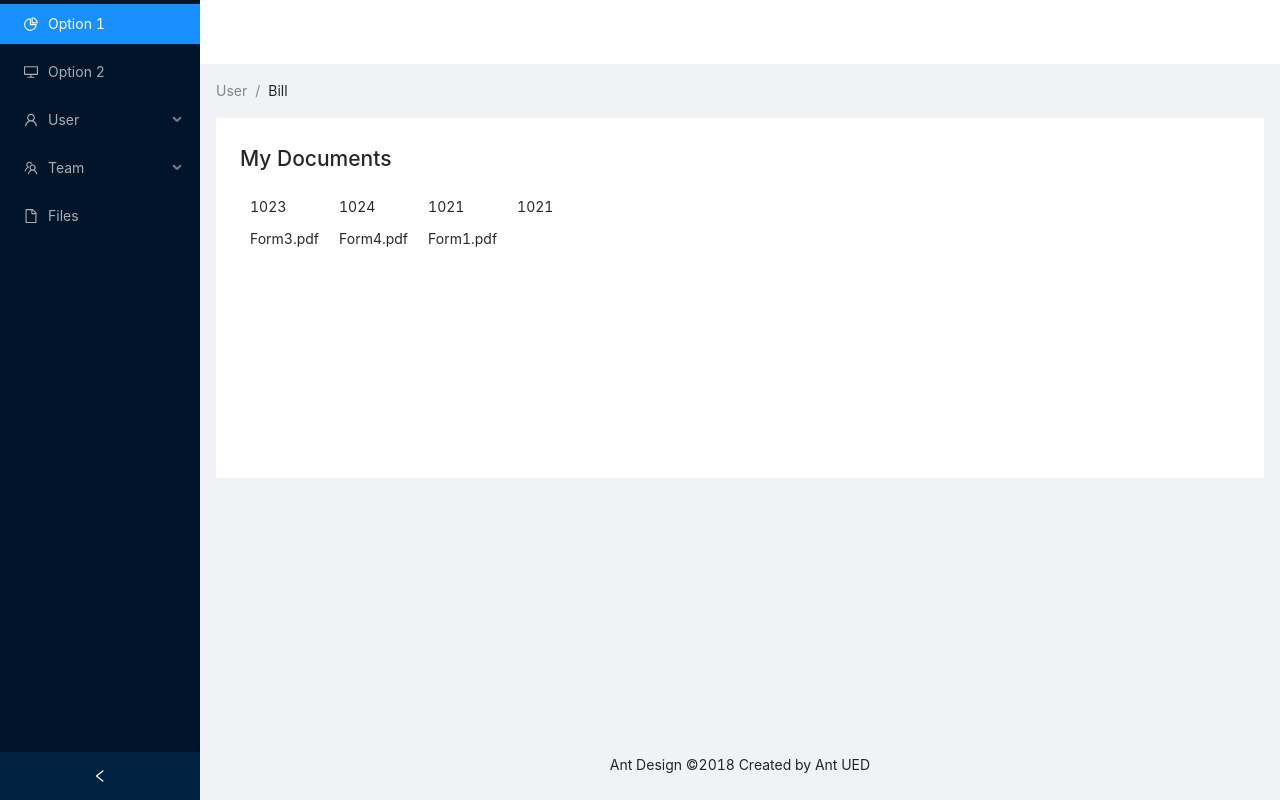
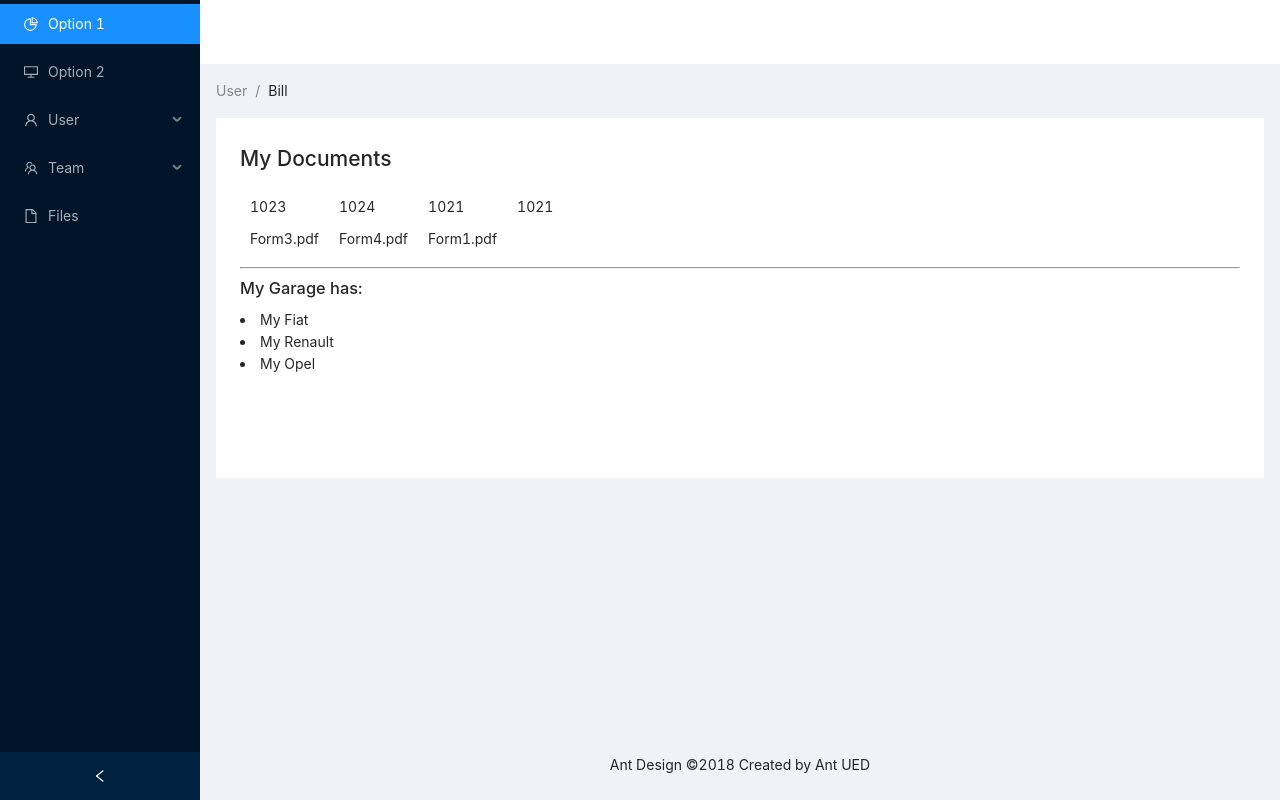
Before and after one commit to kriss3/Udemy_ReactPlaygroud, a React (Create React App) app: page / in a window 1280 px wide. Built offline with nearby package versions, Linux system fonts and the light colour scheme.

Commit message:
Embeding Graage component + Display an array of cars;

```diff
--- a/src/components/garage/Garage.jsx
+++ b/src/components/garage/Garage.jsx
@@ -1,5 +1,5 @@
 import React from 'react';
-import Car from './car';
+import Car from '../car/Car';
 
 function Garage() {
     const cars = ['Fiat','Renault','Opel'];
--- a/src/components/viewLook/ViewLook.js
+++ b/src/components/viewLook/ViewLook.js
@@ -12,6 +12,7 @@ import {
 } from '@ant-design/icons';
 
 import Documents from '../documents/Documents';
+import Garage from '../../components/garage/Garage';
 
 
 const { Header, Content, Footer, Sider } = Layout;
@@ -63,6 +64,8 @@ export default class ViewLook extends Component {
                         </Breadcrumb>
                         <div className="site-layout-background" style={{ padding: 24, minHeight: 360 }}>
                             <Documents />
+                            <hr/>
+                            <Garage />
                         </div>
                     </Content>
                     <Footer style={{ textAlign: 'center' }}>Ant Design ©2018 Created by Ant UED</Footer>
```
